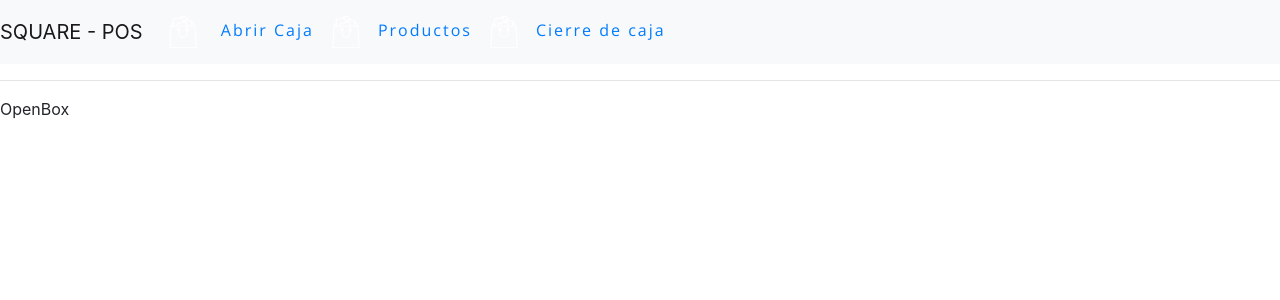
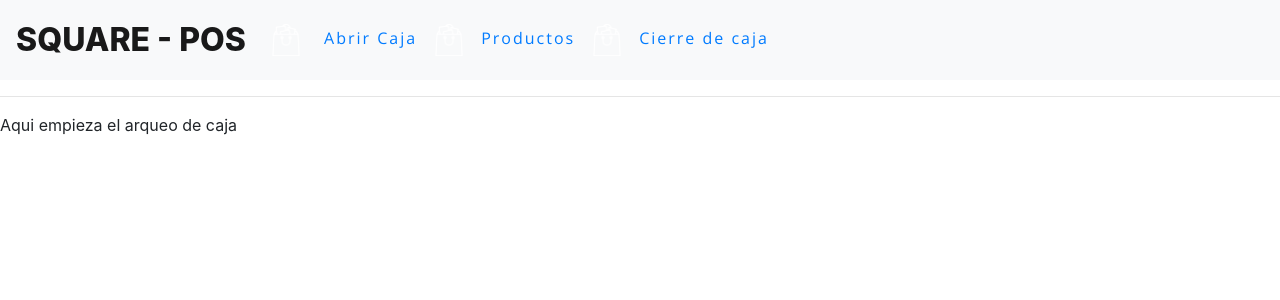
Before and after one commit to yennyelizabeth/square-pos, a React (Create React App) app: page /openbox in a window 1280 px wide. Shown: the top 300 px of the page. Built offline with nearby package versions, Linux system fonts and the light colour scheme.

Commit message:
termino de primera version

```diff
--- a/src/components/ShoppingCart.js
+++ b/src/components/ShoppingCart.js
@@ -21,6 +21,11 @@ const ShoppingCart = ({ cart, removeFromCart }) => {
           <div className="modal fade" id="exampleModalLong" tabindex="-1" role="dialog" aria-labelledby="exampleModalLongTitle" aria-hidden="true">
             <div className="modal-dialog" role="document">
               <div className="modal-content">
+                <div class="modal-header">
+                  <button type="button" class="close" data-dismiss="modal" aria-label="Close">
+                    <span aria-hidden="true">&times;</span>
+                  </button>
+                </div>
                 <div className="modal-body">
                   <PayList />
                 </div>
--- a/src/components/closeBox.js
+++ b/src/components/closeBox.js
@@ -1,7 +1,7 @@
 import React from 'react'
 
 const CloseBox = () => (
-    <div>CloseBox</div>
+    <div>Aqui el cierre de caja</div>
 )
 
 export default CloseBox
--- a/src/components/main.css
+++ b/src/components/main.css
@@ -43,9 +43,7 @@
 
 
 /*Estilo componente Intro*/
-nav.navbar.navbar-expand-lg.navbar-light.bg-light{
-   padding: 0;
-}
+
 a.nav-link{
   /* background: var(--color-blue); */
   padding: 1rem 1rem;
@@ -55,9 +53,13 @@ a.nav-link{
   line-height: 1rem;
   letter-spacing: 2px;
 }
-a {
-    /* color: white; */
+
+/*Titulo logo*/
+a.navbar-brand {
+    font-size: 2rem;
+    font-weight: 800;
 }
+
   /*iconos del menu*/
 .icons_menu {
   height: 2rem;
--- a/src/components/openbox.js
+++ b/src/components/openbox.js
@@ -1,7 +1,7 @@
 import React from 'react'
 
 const OpenBox = () => (
-    <div>OpenBox</div>
+    <div>Aqui empieza el arqueo de caja</div>
 )
 
 export default OpenBox
```
